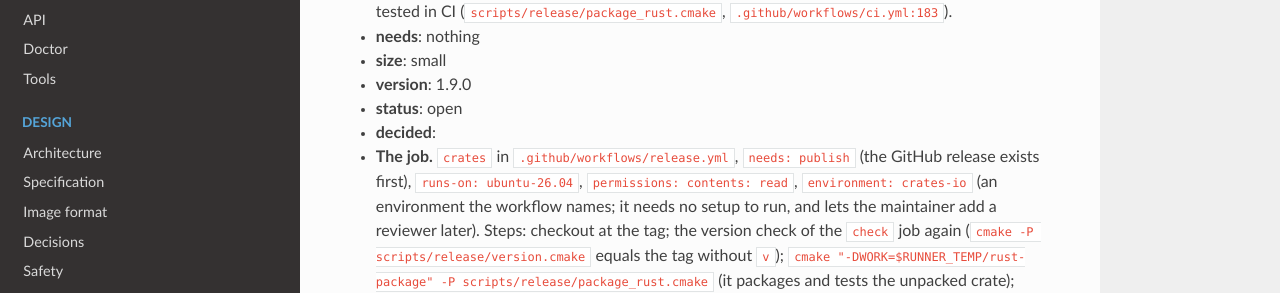
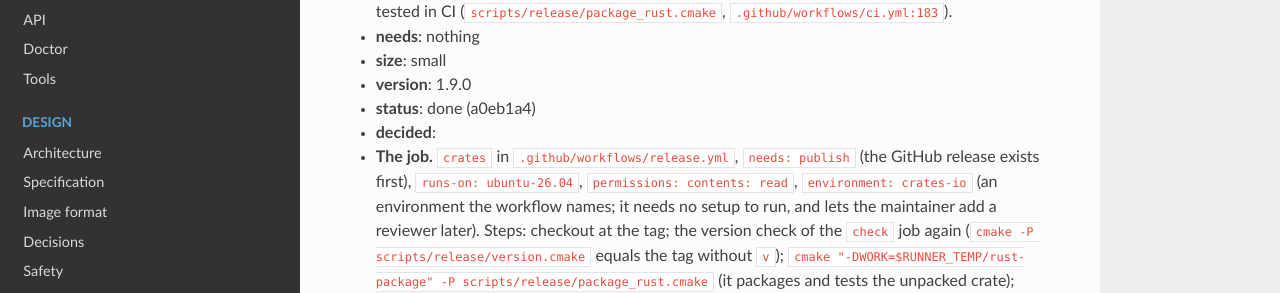
Before and after one commit to develooper1994/configforge, an MkDocs documentation site: the page built from docs/plan/L-tools-2.md, in a window 1280 px wide and 900 px high, scrolled down 37851 px. Shown: the part 159-452 px from the top of the window. Built offline with MkDocs 1.6.1, drawn with Linux system fonts in a browser that asks for light colours.

Commit message:
Plan: L-24 done (a0eb1a4)
Co-Authored-By: Claude Opus 5.5 <noreply@anthropic.com>

```diff
--- a/docs/plan/L-tools-2.md
+++ b/docs/plan/L-tools-2.md
@@ -592,7 +592,7 @@ section at its end).
 * **needs**: nothing
 * **size**: small
 * **version**: 1.9.0
-* **status**: open
+* **status**: done (a0eb1a4)
 * **decided**:
   * **The job.** `crates` in `.github/workflows/release.yml`, `needs: publish` (the GitHub release exists first), `runs-on: ubuntu-26.04`, `permissions: contents: read`, `environment: crates-io` (an environment the workflow names; it needs no setup to run, and lets the maintainer add a reviewer later). Steps: checkout at the tag; the version check of the `check` job again (`cmake -P scripts/release/version.cmake` equals the tag without `v`); `cmake "-DWORK=$RUNNER_TEMP/rust-package" -P scripts/release/package_rust.cmake` (it packages and tests the unpacked crate); then, in `$RUNNER_TEMP/rust-package`, `cargo publish --locked --no-verify` (the script has just verified the package; publishing the same staged tree) with `CARGO_REGISTRY_TOKEN: ${{ secrets.CARGO_REGISTRY_TOKEN }}` as the step's env, nowhere else.
   * **Idempotent.** Before publishing, `curl -fsS -A configforge-release https://crates.io/api/v1/crates/configforge/<version>`: found means already published (a re-run): the step says so and exits 0.
```
Also changed, not shown: docs/Plan.md (+1 -1 lines).
